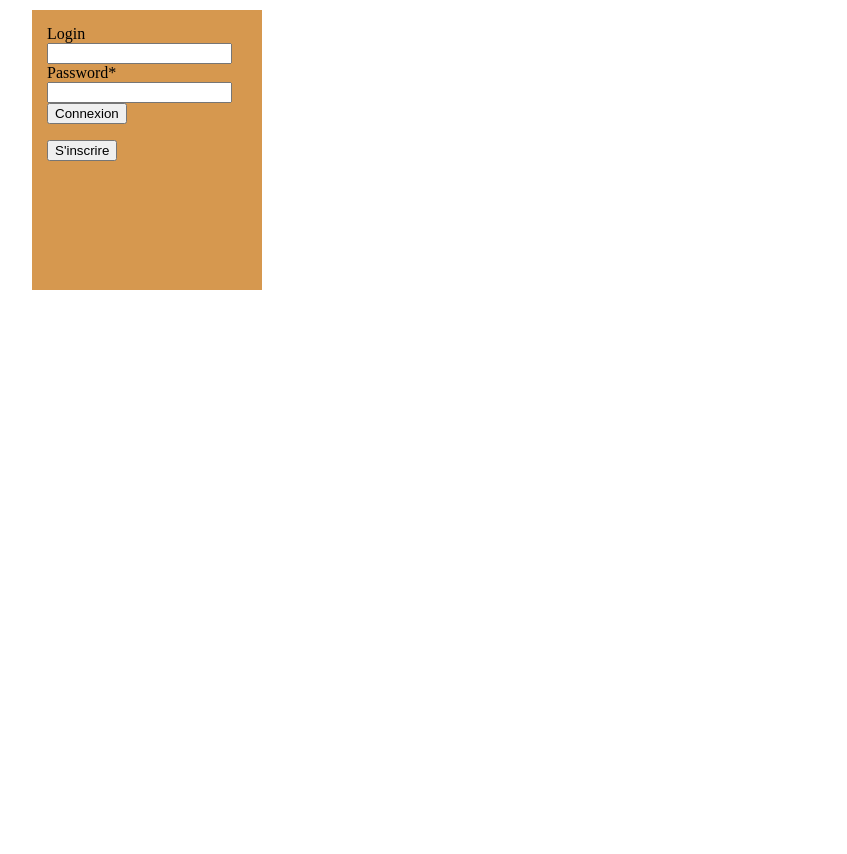
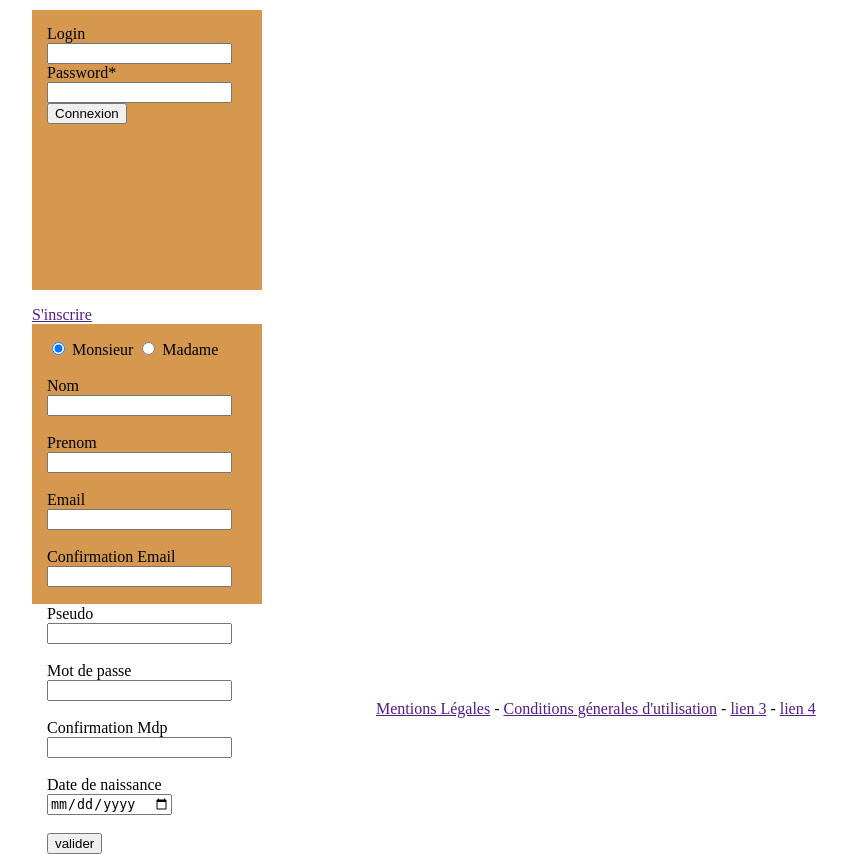
Before and after one commit to esgi-3dw-groupe5/annual-project, a PHP site: page / in a window 1280 px wide. Shown: the part 76-930 px from the top of the page, without its empty margins (136-983 px from the left). Before the commit the page ends 366 px from the top, so only its background shows below. Run offline with PHP 8.4, Linux system fonts and the light colour scheme.

Commit message:
[feature] register
FIXME :
- Date check up
- Password check up
- Ajax send

```diff
--- /dev/null
+++ b/controller/common.php
@@ -0,0 +1,21 @@
+<?php
+function variable_control($var){
+	if( !empty($var) ){
+		$plop = trim($var);
+		return $plop;
+	}
+	return false;
+}
+function variable_control_full($var){
+	if( !empty($var) ){
+		$plop = preg_replace("/(\s)/", "", $var);
+		return $plop;
+	}
+	return false;
+}
+
+function debug($var){
+echo '<pre>';
+	var_dump($var);
+echo '</pre>';
+}
--- /dev/null
+++ b/controller/coreAjax.php
@@ -0,0 +1,17 @@
+<?php
+require_once("common.php");
+require_once("inscriptionController.php");
+
+if(isset($_POST['valider']) && !empty($_POST['valider'])) {
+    $action = $_POST['valider'];
+    switch($action) {
+        case 'valider' :
+        		echo signin($_POST);
+        		// debug($_POST);
+        	break;
+		default:
+
+			break;
+    }
+    return;
+}
--- /dev/null
+++ b/controller/inscriptionController.php
@@ -0,0 +1,128 @@
+<?php
+require_once("controller/common.php");
+require_once("model/dbconnect.php");
+require_once("model/getusers.php");
+function signin($POST){
+	$erreur = 0;
+	$messageErreur="";
+
+	$pseudo		  = "";
+	$nom 		  = "";
+	$prenom 	  = "";
+	$genre  	  = "";
+	$email  	  = "";
+	$confirmEmail = "";
+	$mdp = "";
+	$confirmMdp	 = "";
+	if(isset($POST["valider"])) // AJAX later on
+	{
+		// On regarde si il n'y a pas de champs vides
+		if( !empty($POST["dateNaissance"])
+			&& !empty($POST["mdp"])
+			&& !empty($POST["confirmMdp"])
+			&& !empty($POST["email"])
+			&& !empty($POST["confirmEmail"])
+			&& !empty($POST["genre"])
+			&& !empty($POST["nom"])
+			&& !empty($POST["prenom"])
+			&& !empty($POST["pseudo"]) ){
+
+			/*******************************************************************/
+			/****************************NOT REQUIRE****************************/
+			/*******************************************************************/
+			$nom 		  = variable_control($POST["nom"]);
+			$prenom 	  = variable_control($POST["prenom"]);
+			$genre  	  = variable_control($POST["genre"]);
+
+			/*******************************************************************/
+			/****************************REQUIRE********************************/
+			/*******************************************************************/
+
+			/*******************************************************************/
+			/********************************EMAIL******************************/
+			/*******************************************************************/
+			$email  	  = variable_control_full($POST["email"]);
+			$confirmEmail = variable_control_full($POST["confirmEmail"]);
+
+				$messageErreur .= get_error("email", $email, $confirmEmail);
+				$messageErreur .= get_error("validemail", $email);
+				$messageErreur .= get_error("existemail", $email);
+
+			/*******************************************************************/
+			/********************************PSEUDO*****************************/
+			/*******************************************************************/
+			$pseudo 	  = variable_control($POST["pseudo"]);
+
+				$messageErreur .= get_error("existpseudo", $pseudo);
+
+			/*******************************************************************/
+			/******************************PASSWORD*****************************/
+			/*******************************************************************/
+			$mdp 		  = $POST["mdp"];
+			$confirmMdp	  = $POST["confirmMdp"];
+				$messageErreur .= get_error("password", $mdp, $confirmMdp);
+				// Check for lenght and special char requirement
+
+			/*******************************************************************/
+			/********************************DATE*******************************/
+			/*******************************************************************/
+			// Check the date format
+		}
+		else{
+			$erreur = true;
+		}
+		// Database register
+		// if nb error = 0 -> Register
+	}
+	return $messageErreur;
+}
+
+function get_error($item, $parm1, $parm2 = null){
+	$msg = "";
+	switch ($item) {
+		case 'email':
+			if($parm1 != $parm2){
+				$msg = "Les champs ".$item." doivent être identique.\r\n";
+				$erreur++;
+			}
+			break;
+
+		case 'validemail':
+			if(!filter_var($parm1, FILTER_VALIDATE_EMAIL)){
+				$msg = "Vous devez saisir une adresse email valide.\r\n";
+				$erreur++;
+			}
+			break;
+
+		case 'existemail':
+			$link = db_connect();
+			$result = db_get_user($link, $parm1);
+			if( $result->fetch()[0] == "1"){
+				$msg = "Cette adresse email est déjà utilisé.\r\n";
+				$erreur++;
+			}
+			break;
+
+		case 'existpseudo':
+			$link = db_connect();
+			$result = db_get_user($link, $parm1, "pseudo");
+			if( $result->fetch()[0] == "1"){
+				$msg = "Ce pseudo est déjà utilisé.\r\n";
+				$erreur++;
+			}
+			break;
+
+		case 'password':
+			if($parm1 != $parm2){
+				$msg = "Les champs ".$item." doivent être identique.\r\n";
+				$erreur++;
+			}
+			break;
+
+		default:
+				$msg = "Vous n'avez pas rempli tous les champs obligatoires(*).\r\n";
+				$erreur++;
+			break;
+	}
+	return $msg;
+}
--- a/index.php
+++ b/index.php
@@ -1,5 +1,9 @@
 <?php
 require_once("controller/accessControle.php");
+require_once("controller/common.php");
+require_once("controller/inscriptionController.php");
+require_once("controller/coreAjax.php");
+
 echo 'Hello Pinnackl<br>';
 
 access_control();
--- /dev/null
+++ b/model/dbconnect.php
@@ -0,0 +1,12 @@
+<?php
+function db_connect(){
+	try
+	{
+		$link = new PDO('mysql:host=localhost;dbname=projetphp','root','',array(PDO::ATTR_ERRMODE => PDO::ERRMODE_EXCEPTION));
+	}
+	catch(Exception $e)
+	{
+		die("Erreur : ".$e->getMessage());
+	}
+	return $link;
+}
--- /dev/null
+++ b/model/getusers.php
@@ -0,0 +1,22 @@
+<?php
+function db_get_user($link, $value, $case = "email"){
+	switch ($case) {
+		case 'email':
+				$req = $link -> prepare("SELECT CASE WHEN EXISTS ( SELECT ".$case." FROM utilisateur WHERE email = :value )THEN 1 ELSE 0 END ");
+				$req->execute(array(
+					':value' => $value
+				));
+			break;
+		case 'pseudo':
+				$req = $link -> prepare("SELECT CASE WHEN EXISTS ( SELECT ".$case." FROM utilisateur WHERE pseudo = :value )THEN 1 ELSE 0 END ");
+				$req->execute(array(
+					':value' => $value
+				));
+			break;
+
+		default:
+			# code...
+			break;
+	}
+	return $req;
+}
--- a/template/index.tpl
+++ b/template/index.tpl
@@ -2,7 +2,7 @@
 <html>
     <head>
         <meta charset="UTF-8">
-        <title>Titre du Blog</title>
+        <title>Pinnackl</title>
         <meta name="description" content="description de ma page">
 
 
@@ -32,20 +32,34 @@
             $command = array_values($requestURI);
         ?>
 
-        <?php include("template/header.tpl"); ?>
+        <?php include("header.tpl"); ?>
 
 
         <div  class="content">
-            <section class="login">
+            <section >
                 <div>
-                    <form method="post" action="controller/formControle.php">
+                    <form method="post" action="controller/formControle.php" class="login">
                         <label>Login</label>
                         <input type="text" name="pseudo"><br>
                         <label>Password*</label>
                         <input type="password" name="mdp"><br>
                         <input type="submit" value="Connexion" name="signin">
                     </form>
-                    <button href="">S'inscrire</a>
+                    <a href="">S'inscrire</a>
+
+                    <form method="POST" action="index.php" class="login">
+                        <input type="radio" name="genre" value="homme" checked required> Monsieur
+                        <input type="radio" name="genre" value="femme" required> Madame</br></br>
+                        Nom <input type="text" name="nom" required></br></br>
+                        Prenom <input type="text" name="prenom" required></br></br>
+                        Email <input type="email" name="email" required></br></br>
+                        Confirmation Email <input type="email" name="confirmEmail" required></br></br>
+                        Pseudo <input type="login" name="pseudo" required></br></br>
+                        Mot de passe <input type="password" name="mdp" maxlength="8" required></br></br>
+                        Confirmation Mdp<input type="password" name="confirmMdp" maxlength="8" required></br></br>
+                        Date de naissance <input type="date" name="dateNaissance" placeholder="JJ/MM/AAAA" required></br></br>
+                        <input type="submit" name="valider" value="valider"></br></br>
+                    </form>
                 </div>
 
             </section>
@@ -61,7 +75,7 @@
         <aside>
         </aside>
 
-        <?php //include("template/footer.tpl"); ?>
+        <?php include("footer.tpl"); ?>
 
     </body>
 </html>
```
Also changed, not shown: view/inscriptionView.php (added, +32 -0 lines).
